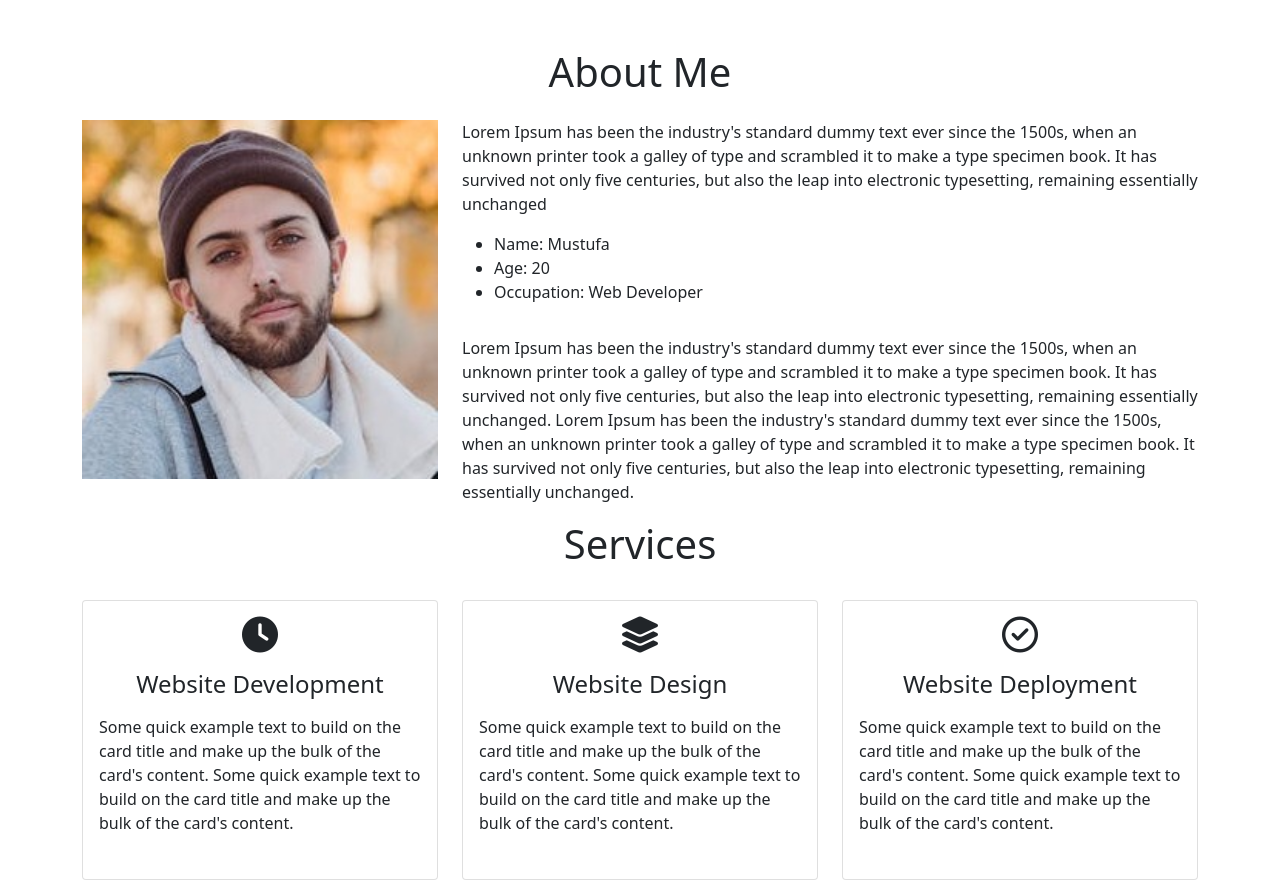
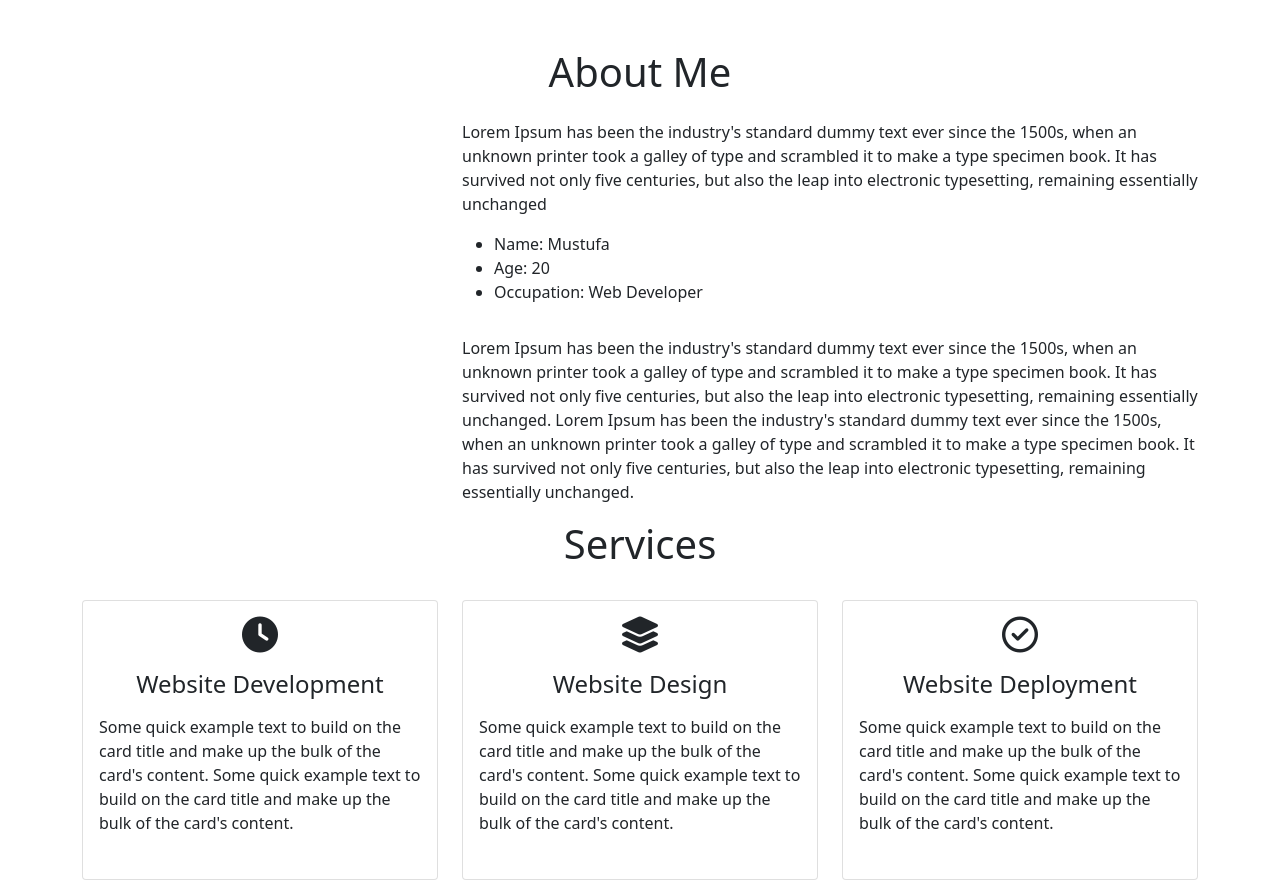
Before and after one commit to mustafa-tola/mustafa-portfolio, a plain HTML site: page index.html in a window 1280 px wide. Shown: the part 800-1693 px from the top of the page. Drawn offline with nearby package versions, Linux system fonts and the light colour scheme; a script that the page names is missing.

Commit message:
Updated Portfolio Project

```diff
--- a/index.html
+++ b/index.html
@@ -61,7 +61,6 @@
             <h1 class="text-center">About Me</h1>
             <div class="row mt-4">
                 <div class="col-lg-4">
-                    <img src="images/about.jpeg" class="imageAboutPage" alt="">
                 </div>
 
                 <div class="col-lg-8">
```
